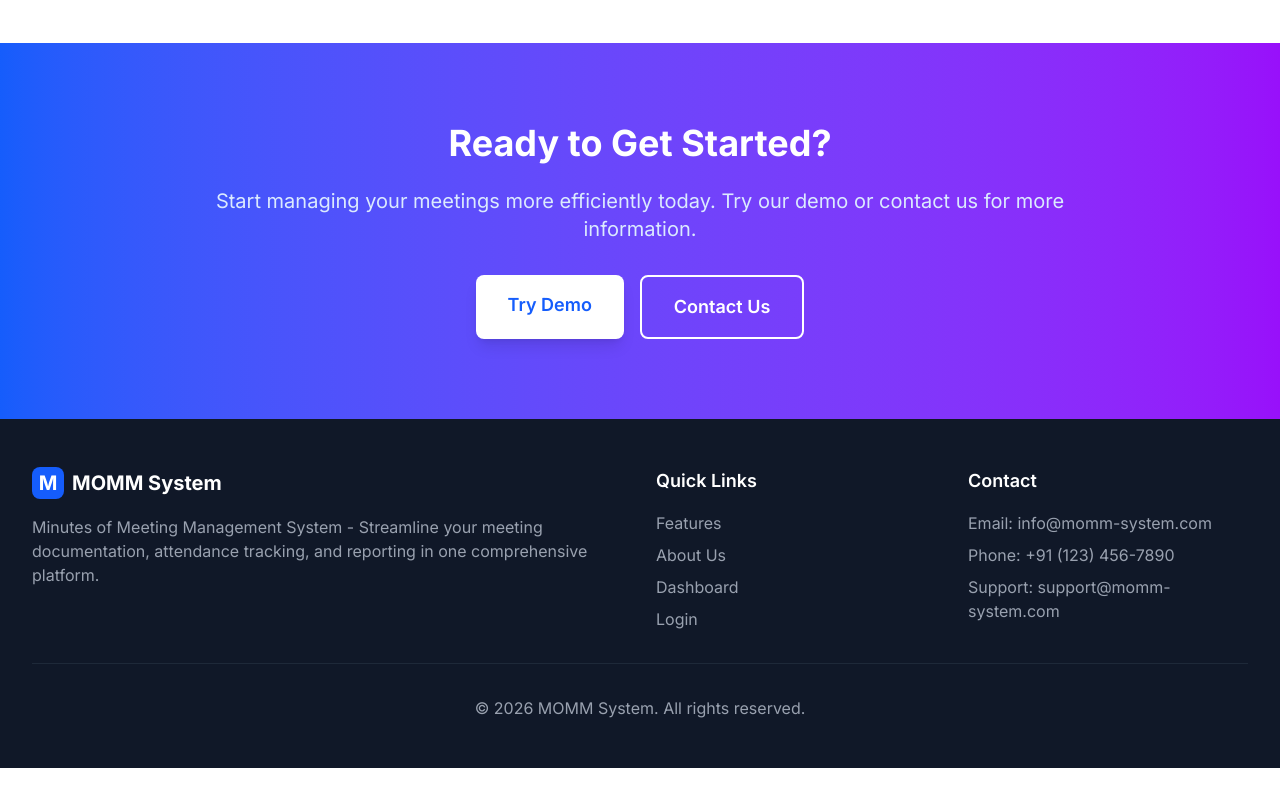
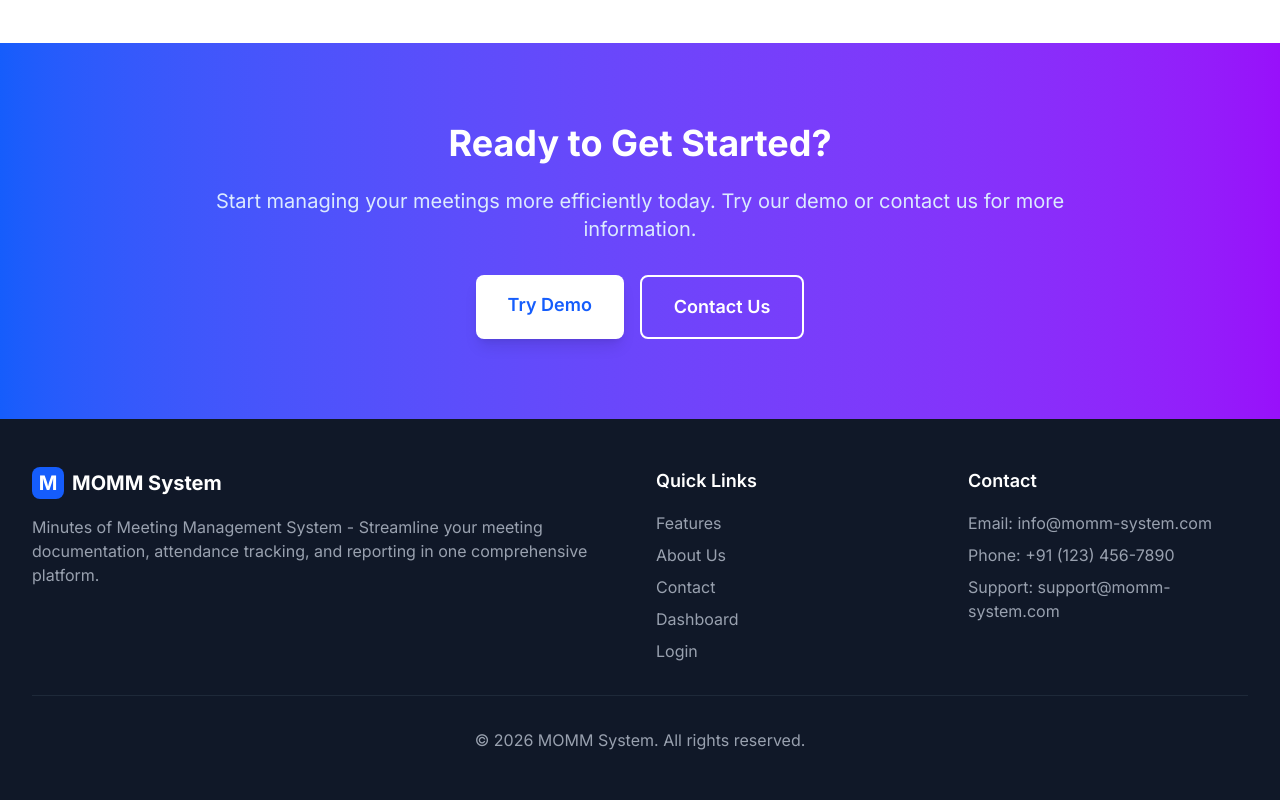
Before and after one commit to mr-baraiya/MOMS-Minutes-_of_Meeting_System, a Next.js app in the folder momm-system/: page / in a window 1280 px wide. Shown: the part 1403-2203 px from the top of the page. Before the commit the page ends 2171 px from the top, so only its background shows below. Built offline with nearby package versions, Linux system fonts and the light colour scheme.

Commit message:
Update footer links and switch to bcryptjs
Updated Footer component links for consistency and added a Contact link. Replaced 'bcrypt' with 'bcryptjs' in auth and user services for password hashing.

```diff
--- a/momm-system/components/Footer.tsx
+++ b/momm-system/components/Footer.tsx
@@ -28,7 +28,7 @@
             <ul className="space-y-2">
               <li>
                 <Link
-                  href="#features"
+                  href="/#features"
                   className="text-gray-400 hover:text-white transition-colors"
                 >
                   Features
@@ -36,10 +36,18 @@
               </li>
               <li>
                 <Link
-                  href="#about"
+                  href="/about"
                   className="text-gray-400 hover:text-white transition-colors"
                 >
                   About Us
+                </Link>
+              </li>
+              <li>
+                <Link
+                  href="/contact"
+                  className="text-gray-400 hover:text-white transition-colors"
+                >
+                  Contact
                 </Link>
               </li>
               <li>
@@ -52,7 +60,7 @@
               </li>
               <li>
                 <Link
-                  href="/login"
+                  href="/auth/login"
                   className="text-gray-400 hover:text-white transition-colors"
                 >
                   Login
--- a/momm-system/services/auth.service.ts
+++ b/momm-system/services/auth.service.ts
@@ -1,6 +1,6 @@
 import prisma from "@/lib/prisma";
 import { LoginRequest, LoginResponse } from "@/types";
-import bcrypt from "bcrypt";
+import bcrypt from "bcryptjs";
 
 export class AuthService {
   /**
--- a/momm-system/services/user.service.ts
+++ b/momm-system/services/user.service.ts
@@ -4,7 +4,7 @@
   UpdateUserRequest,
   PaginationParams,
 } from "@/types";
-import bcrypt from "bcrypt";
+import bcrypt from "bcryptjs";
 
 export class UserService {
   /**
```
